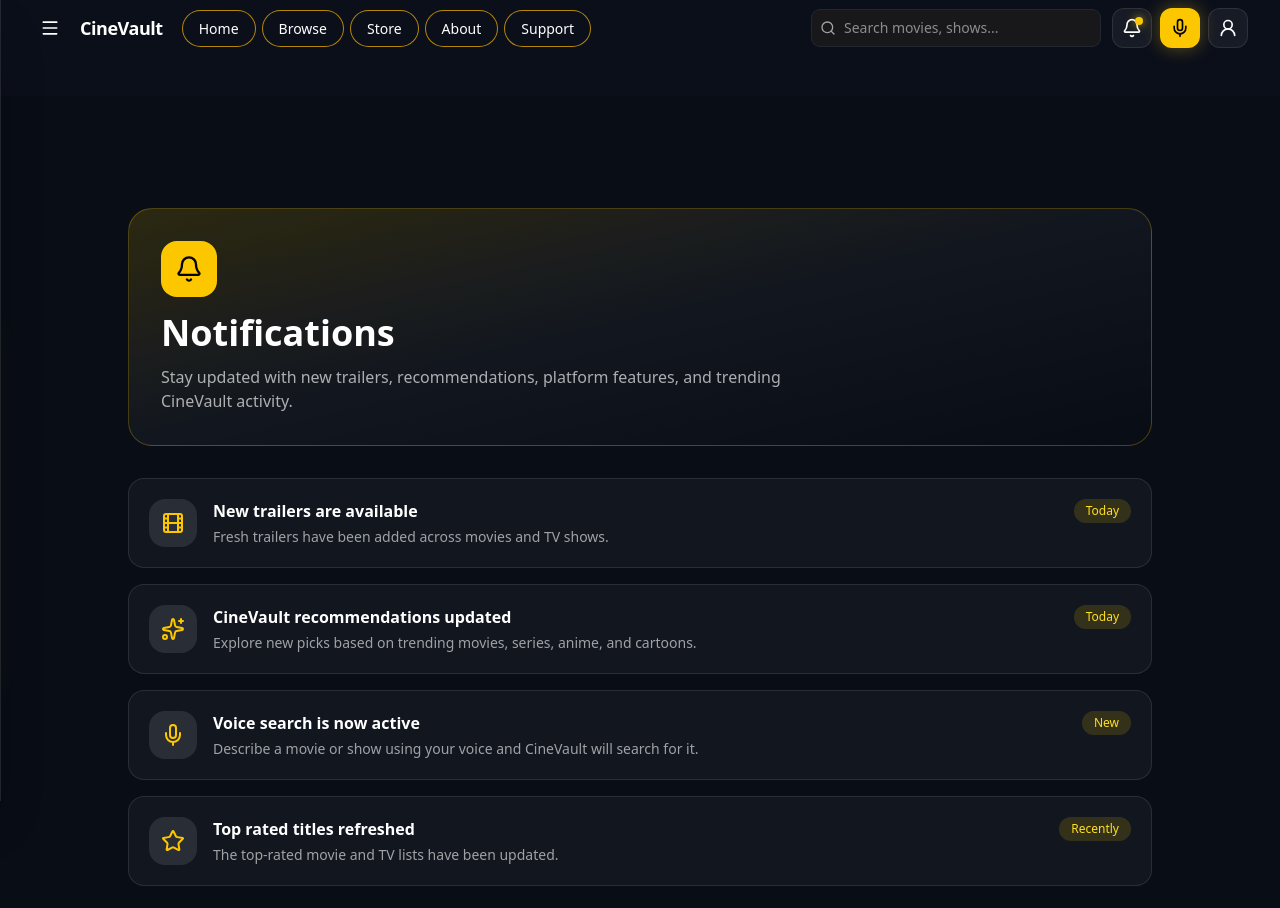
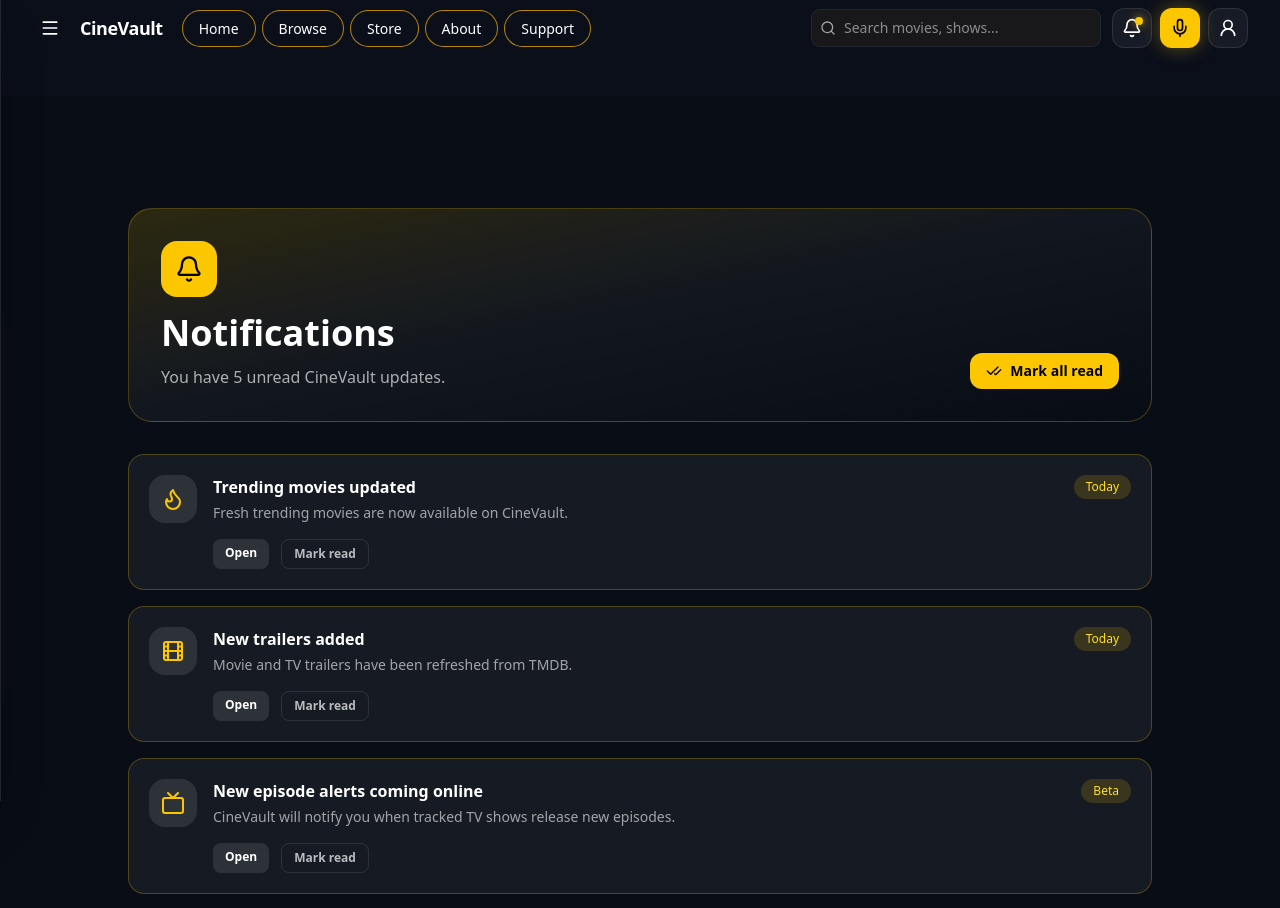
Before and after one commit to breezy23333/cinevault, a Next.js app: page /notifications in a window 1280 px wide. Shown: the top 908 px of the page. Built offline with nearby package versions, Linux system fonts and the light colour scheme.

Commit message:
Add real notification read system

```diff
--- a/app/notifications/page.tsx
+++ b/app/notifications/page.tsx
@@ -1,85 +1,9 @@
-import Link from "next/link";
-import { Bell, Film, Mic, Star, Sparkles } from "lucide-react";
-
-const notifications = [
-  {
-    icon: Film,
-    title: "New trailers are available",
-    message: "Fresh trailers have been added across movies and TV shows.",
-    time: "Today",
-    href: "/trending",
-  },
-  {
-    icon: Sparkles,
-    title: "CineVault recommendations updated",
-    message: "Explore new picks based on trending movies, series, anime, and cartoons.",
-    time: "Today",
-    href: "/browse",
-  },
-  {
-    icon: Mic,
-    title: "Voice search is now active",
-    message: "Describe a movie or show using your voice and CineVault will search for it.",
-    time: "New",
-    href: "/search",
-  },
-  {
-    icon: Star,
-    title: "Top rated titles refreshed",
-    message: "The top-rated movie and TV lists have been updated.",
-    time: "Recently",
-    href: "/top",
-  },
-];
+import NotificationsClient from "@/components/NotificationsClient";
 
 export default function NotificationsPage() {
   return (
     <main className="min-h-screen bg-[#080d16] px-4 pb-20 pt-28 text-white">
-      <section className="mx-auto max-w-5xl">
-        <div className="mb-8 rounded-3xl border border-yellow-400/25 bg-gradient-to-br from-yellow-400/15 via-white/[0.04] to-transparent p-8">
-          <div className="mb-4 flex h-14 w-14 items-center justify-center rounded-2xl bg-yellow-400 text-black">
-            <Bell className="h-7 w-7" />
-          </div>
-
-          <h1 className="text-4xl font-black">Notifications</h1>
-
-          <p className="mt-3 max-w-2xl text-white/65">
-            Stay updated with new trailers, recommendations, platform features,
-            and trending CineVault activity.
-          </p>
-        </div>
-
-        <div className="space-y-4">
-          {notifications.map((item) => {
-            const Icon = item.icon;
-
-            return (
-              <Link
-                key={item.title}
-                href={item.href}
-                className="group flex gap-4 rounded-2xl border border-white/10 bg-white/[0.04] p-5 transition hover:-translate-y-0.5 hover:border-yellow-400/40 hover:bg-white/[0.07]"
-              >
-                <div className="flex h-12 w-12 shrink-0 items-center justify-center rounded-2xl bg-white/10 text-yellow-400 group-hover:bg-yellow-400 group-hover:text-black">
-                  <Icon className="h-6 w-6" />
-                </div>
-
-                <div className="min-w-0 flex-1">
-                  <div className="flex items-start justify-between gap-3">
-                    <h2 className="font-bold">{item.title}</h2>
-                    <span className="rounded-full bg-yellow-400/15 px-3 py-1 text-xs text-yellow-300">
-                      {item.time}
-                    </span>
-                  </div>
-
-                  <p className="mt-1 text-sm text-white/60">
-                    {item.message}
-                  </p>
-                </div>
-              </Link>
-            );
-          })}
-        </div>
-      </section>
+      <NotificationsClient />
     </main>
   );
 }
--- /dev/null
+++ b/components/NotificationsClient.tsx
@@ -0,0 +1,172 @@
+"use client";
+
+import Link from "next/link";
+import { Bell, Flame, Film, Star, Tv, CheckCheck } from "lucide-react";
+import { useEffect, useState } from "react";
+
+type Notification = {
+  id: string;
+  title: string;
+  message: string;
+  time: string;
+  href: string;
+  type: "trending" | "trailer" | "episode" | "watchlist" | "rating";
+};
+
+const notifications: Notification[] = [
+  {
+    id: "trending-movies",
+    title: "Trending movies updated",
+    message: "Fresh trending movies are now available on CineVault.",
+    time: "Today",
+    href: "/trending",
+    type: "trending",
+  },
+  {
+    id: "new-trailers",
+    title: "New trailers added",
+    message: "Movie and TV trailers have been refreshed from TMDB.",
+    time: "Today",
+    href: "/search",
+    type: "trailer",
+  },
+  {
+    id: "new-episode-alerts",
+    title: "New episode alerts coming online",
+    message: "CineVault will notify you when tracked TV shows release new episodes.",
+    time: "Beta",
+    href: "/tv",
+    type: "episode",
+  },
+  {
+    id: "watchlist-alerts",
+    title: "Watchlist alerts enabled",
+    message: "Titles saved to your watchlist can now generate update alerts.",
+    time: "New",
+    href: "/watchlist",
+    type: "watchlist",
+  },
+  {
+    id: "top-rated-refresh",
+    title: "Top rated titles refreshed",
+    message: "Top-rated movies and TV shows have been updated.",
+    time: "Recently",
+    href: "/top",
+    type: "rating",
+  },
+];
+
+function getIcon(type: Notification["type"]) {
+  if (type === "trending") return Flame;
+  if (type === "trailer") return Film;
+  if (type === "episode") return Tv;
+  if (type === "watchlist") return Bell;
+  return Star;
+}
+
+export default function NotificationsClient() {
+  const [readIds, setReadIds] = useState<string[]>([]);
+
+  useEffect(() => {
+    const saved = localStorage.getItem("cinevault-read-notifications");
+    if (saved) setReadIds(JSON.parse(saved));
+  }, []);
+
+  function markAsRead(id: string) {
+    const next = Array.from(new Set([...readIds, id]));
+    setReadIds(next);
+    localStorage.setItem("cinevault-read-notifications", JSON.stringify(next));
+  }
+
+  function markAllAsRead() {
+    const allIds = notifications.map((n) => n.id);
+    setReadIds(allIds);
+    localStorage.setItem("cinevault-read-notifications", JSON.stringify(allIds));
+  }
+
+  const unreadCount = notifications.filter((n) => !readIds.includes(n.id)).length;
+
+  return (
+    <section className="mx-auto max-w-5xl">
+      <div className="mb-8 rounded-3xl border border-yellow-400/25 bg-gradient-to-br from-yellow-400/15 via-white/[0.04] to-transparent p-8">
+        <div className="mb-4 flex h-14 w-14 items-center justify-center rounded-2xl bg-yellow-400 text-black">
+          <Bell className="h-7 w-7" />
+        </div>
+
+        <div className="flex flex-wrap items-end justify-between gap-4">
+          <div>
+            <h1 className="text-4xl font-black">Notifications</h1>
+            <p className="mt-3 max-w-2xl text-white/65">
+              You have {unreadCount} unread CineVault updates.
+            </p>
+          </div>
+
+          <button
+            type="button"
+            onClick={markAllAsRead}
+            className="inline-flex items-center gap-2 rounded-xl bg-yellow-400 px-4 py-2 text-sm font-bold text-black transition hover:bg-yellow-300"
+          >
+            <CheckCheck className="h-4 w-4" />
+            Mark all read
+          </button>
+        </div>
+      </div>
+
+      <div className="space-y-4">
+        {notifications.map((item) => {
+          const Icon = getIcon(item.type);
+          const isRead = readIds.includes(item.id);
+
+          return (
+            <div
+              key={item.id}
+              className={`group rounded-2xl border p-5 transition hover:-translate-y-0.5 ${
+                isRead
+                  ? "border-white/10 bg-white/[0.03] opacity-60"
+                  : "border-yellow-400/25 bg-white/[0.06]"
+              }`}
+            >
+              <div className="flex gap-4">
+                <div className="flex h-12 w-12 shrink-0 items-center justify-center rounded-2xl bg-white/10 text-yellow-400 group-hover:bg-yellow-400 group-hover:text-black">
+                  <Icon className="h-6 w-6" />
+                </div>
+
+                <div className="min-w-0 flex-1">
+                  <div className="flex items-start justify-between gap-3">
+                    <h2 className="font-bold">{item.title}</h2>
+
+                    <span className="rounded-full bg-yellow-400/15 px-3 py-1 text-xs text-yellow-300">
+                      {isRead ? "Read" : item.time}
+                    </span>
+                  </div>
+
+                  <p className="mt-1 text-sm text-white/60">{item.message}</p>
+
+                  <div className="mt-4 flex gap-3">
+                    <Link
+                      href={item.href}
+                      onClick={() => markAsRead(item.id)}
+                      className="rounded-lg bg-white/10 px-3 py-1.5 text-xs font-bold transition hover:bg-yellow-400 hover:text-black"
+                    >
+                      Open
+                    </Link>
+
+                    {!isRead && (
+                      <button
+                        type="button"
+                        onClick={() => markAsRead(item.id)}
+                        className="rounded-lg border border-white/10 px-3 py-1.5 text-xs font-bold text-white/70 transition hover:border-yellow-400/40 hover:text-yellow-300"
+                      >
+                        Mark read
+                      </button>
+                    )}
+                  </div>
+                </div>
+              </div>
+            </div>
+          );
+        })}
+      </div>
+    </section>
+  );
+}
```
